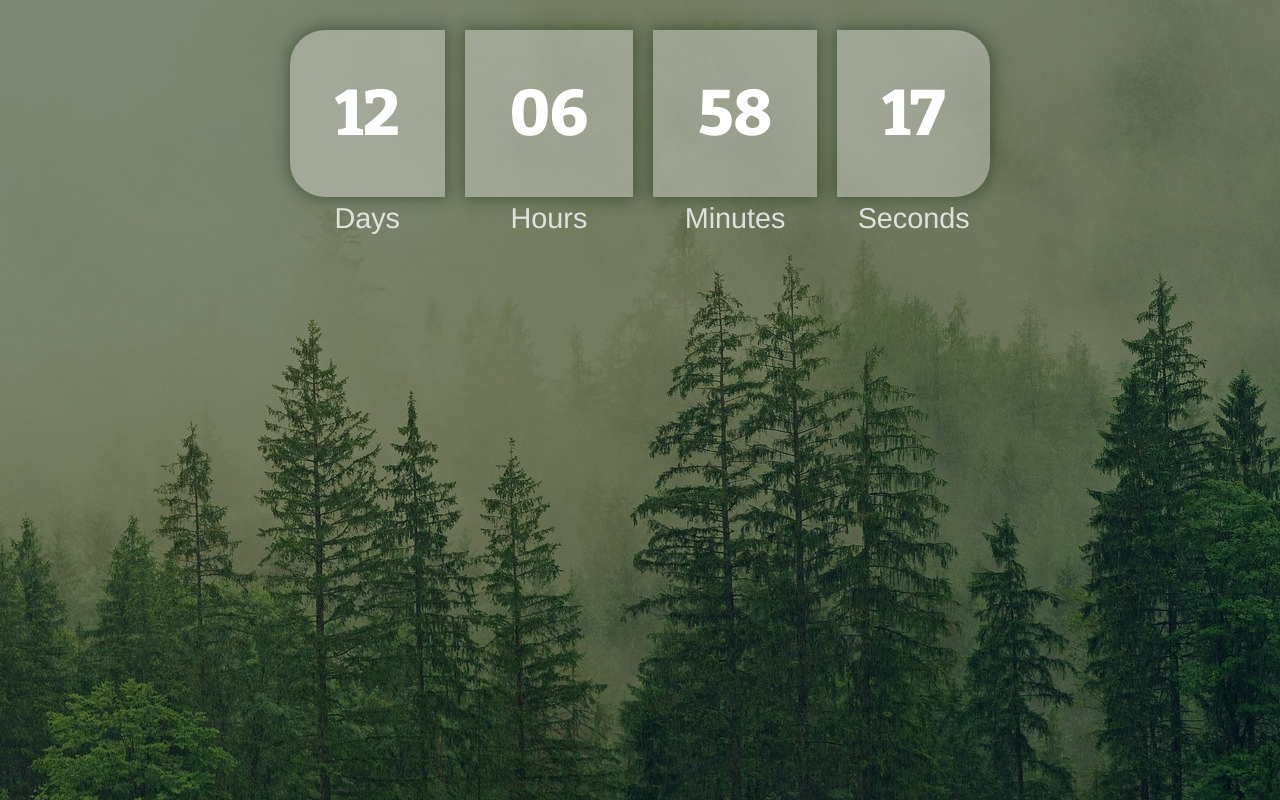
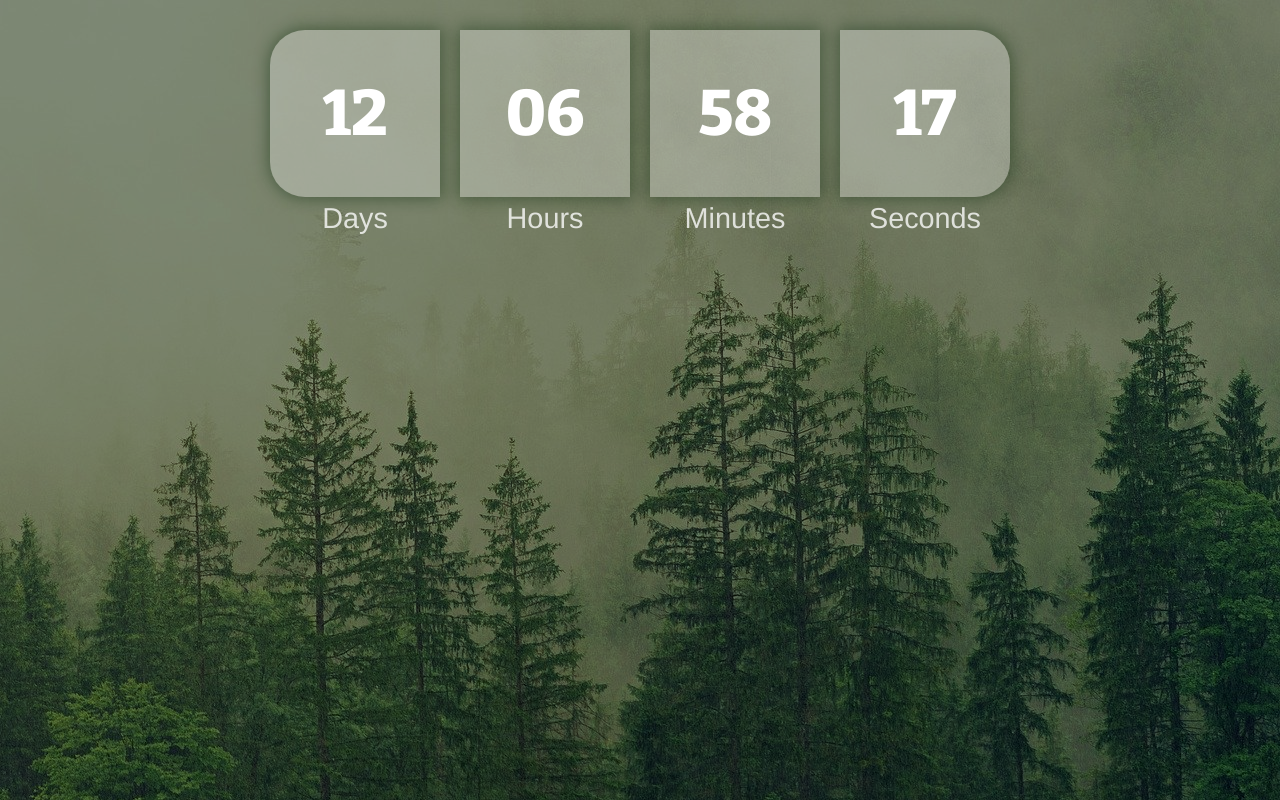
Before and after one commit to sbohoslavskyi/countdown-timer, a React (Create React App) app: page / in a window 1280 px wide. Built offline with nearby package versions, Linux system fonts and the light colour scheme.

Commit message:
Fix width of countdown timer item

```diff
--- a/src/components/CountdownTimer/CountdownTimer.css
+++ b/src/components/CountdownTimer/CountdownTimer.css
@@ -12,6 +12,7 @@
 }
 
 .countdown-timer ul li {
+    min-width: 170px;
     list-style: none;
     margin-right: 20px;
 }
@@ -25,6 +26,7 @@
     font-family: 'Bitter', serif;
     font-size: 4em;
     font-weight: 800;
+    text-align: center;
     color: white;
     background-color: #ffffff4f;
     padding: 45px;
```
